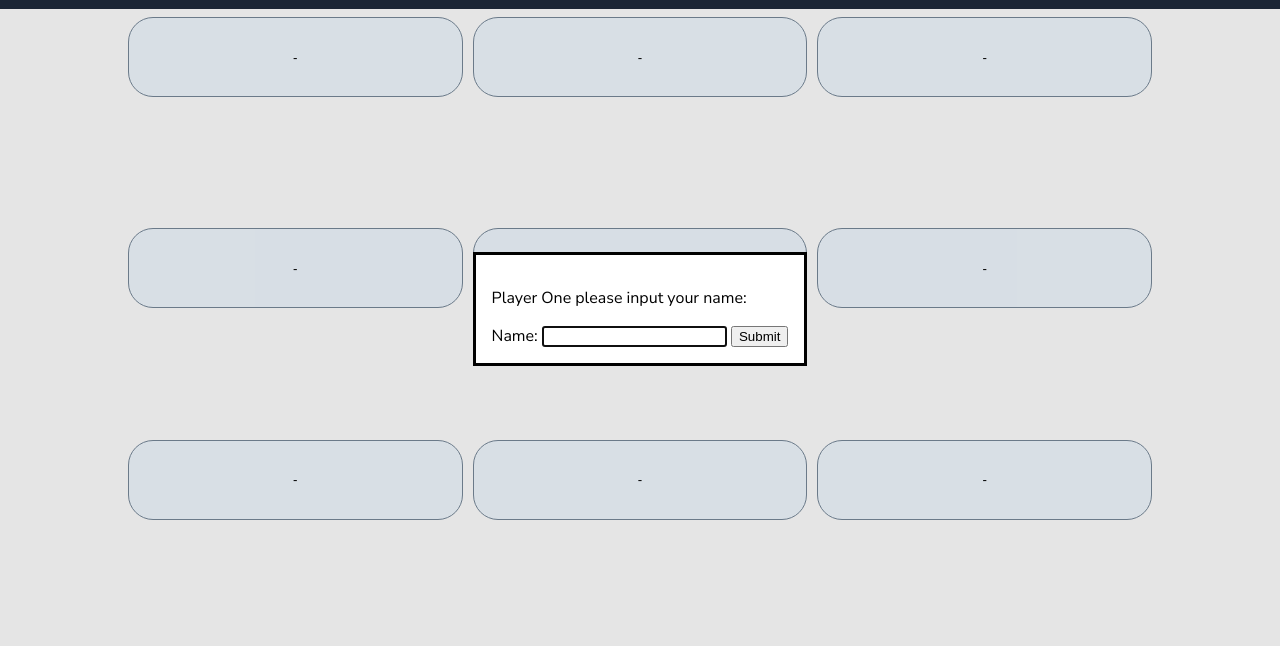
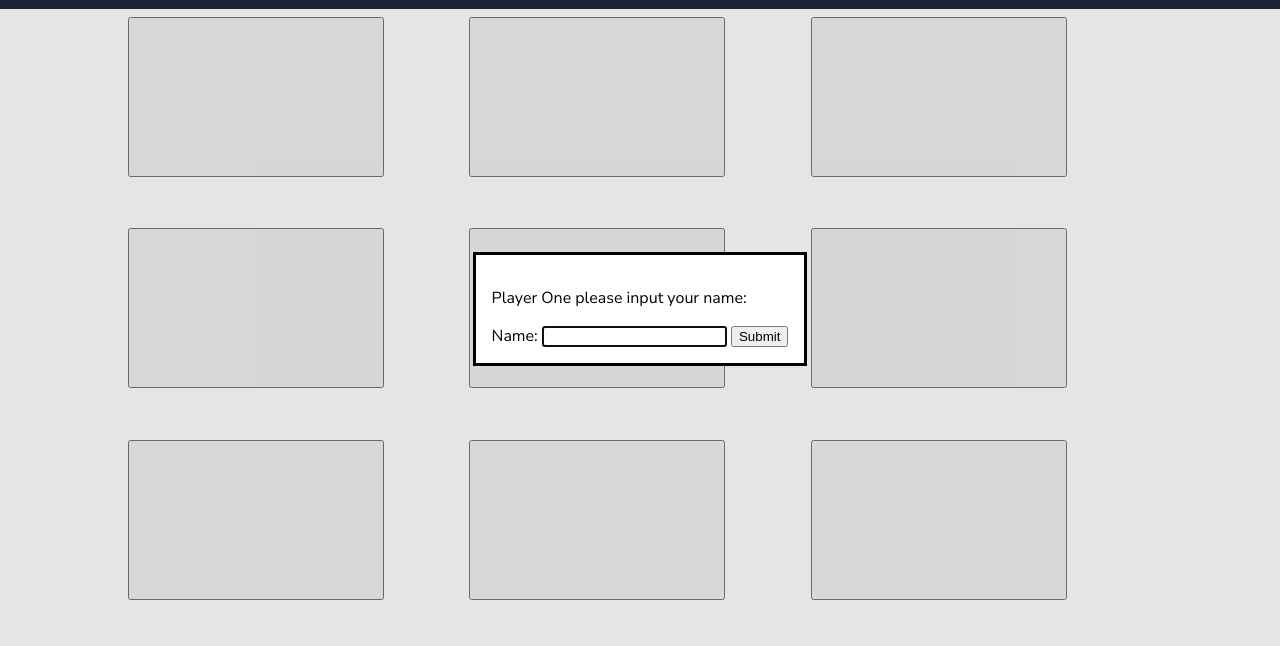
Before and after one commit to BrendanFre/odin-tic-tac-toe, a plain HTML site: page index.html in a window 1280 px wide. Shown: the part 91-737 px from the top of the page. Drawn offline with Linux system fonts and the light colour scheme.

Commit message:
board created

```diff
--- a/index.html
+++ b/index.html
@@ -25,21 +25,6 @@
     <button type="button" id="submitName">Submit</button>
 </dialog>
 <div class="buttonContainer">
-        <div class="row">
-            <button class="unselected">-</button>
-            <button class="unselected">-</button>
-            <button class="unselected">-</button>
-        </div>
-        <div class="row">
-            <button class="unselected">-</button>
-            <button class="unselected">-</button>
-            <button class="unselected">-</button>
-        </div>
-        <div class="row">
-            <button class="unselected">-</button>
-            <button class="unselected">-</button>
-            <button class="unselected">-</button>
-        </div>
     </div>
     <footer>Brendan Freeman &copy; 2023</footer>
 </div>
--- a/script.js
+++ b/script.js
@@ -39,13 +39,30 @@ const gameBoard = (function () {
     let theGameBoard = [];
 
     const createGameBoard = (rows, columns) => {
+        const mainContainer = document.querySelector('.buttonContainer')
+
+        const btnBoard = document.createElement('input')
+
+        btnBoard.type = 'button'
+        btnBoard.value = '-'
+
         for (let i = 0; i < rows; i++) {
-            theGameBoard[i] = []
+            const rowBoard = document.createElement('div')
+            rowBoard.classList.add('boardRows')
+            mainContainer.appendChild(rowBoard)
         };
-        theGameBoard.forEach(row => {
-            for (let counter = 0; counter < columns; counter++) {
-                row[counter] = "-"
+
+        const allBoardRows = document.querySelectorAll('.boardRows')
+        console.log(allBoardRows)
+
+        allBoardRows.forEach(row => {
+            for(let cells = 0; cells < rows; cells++){
+                const btnBoard = document.createElement('input')
+            btnBoard.type='button'
+            btnBoard.classList.add('boardButtons')
+            row.appendChild(btnBoard)
             }
+
 
         });
     };
@@ -142,34 +159,32 @@ const definePlayerName = (player, playerNumber) => {
     const modalDescription = document.querySelector('#modalDescription')
     const submitName = document.querySelector('#submitName')
 
-
-
     modalDescription.textContent = `${player} please input your name:`
-
     submitName.addEventListener('click', askName.bind(playerNumber))
     nameModal.showModal()
 }
 
-    function askName(playerNumber){
+function askName(playerNumber) {
     const nameInputField = document.querySelector('#nameField')
     const playerOneField = document.querySelector('#playerOneField')
     const playerTwoField = document.querySelector('#playerTwoField')
     let newName
+
     nameModal.close()
     newName = nameInputField.value
     console.log(this)
+
     if (this == 1) {
         playerOneField.textContent = newName
         playerOneName = newName
         submitName.replaceWith(submitName.cloneNode(true));
         nameInputField.value = ''
         definePlayerName("Player Two", 2)
-
     } else if (this == 2) {
-
         playerTwoField.textContent = newName
         playerTwoName = newName
     }
 }
 
+gameBoard.createGameBoard(3, 3)
 definePlayerName('Player One', 1)
--- a/style.css
+++ b/style.css
@@ -62,6 +62,18 @@ header{
     grid-column: 2;
 }
 
+.boardRows{
+    width: 80vw;
+    display: grid;
+    grid-template-columns: 1fr 1fr 1fr;
+    grid-template-rows: 1fr;
+}
+
+.boardButtons{
+    width: 20vw;
+    height: 20vh;
+}
+
 .playerName, playerTurn{
     grid-row: 2;
 }
```
Lines whose indentation alone changed are shown as unchanged.
